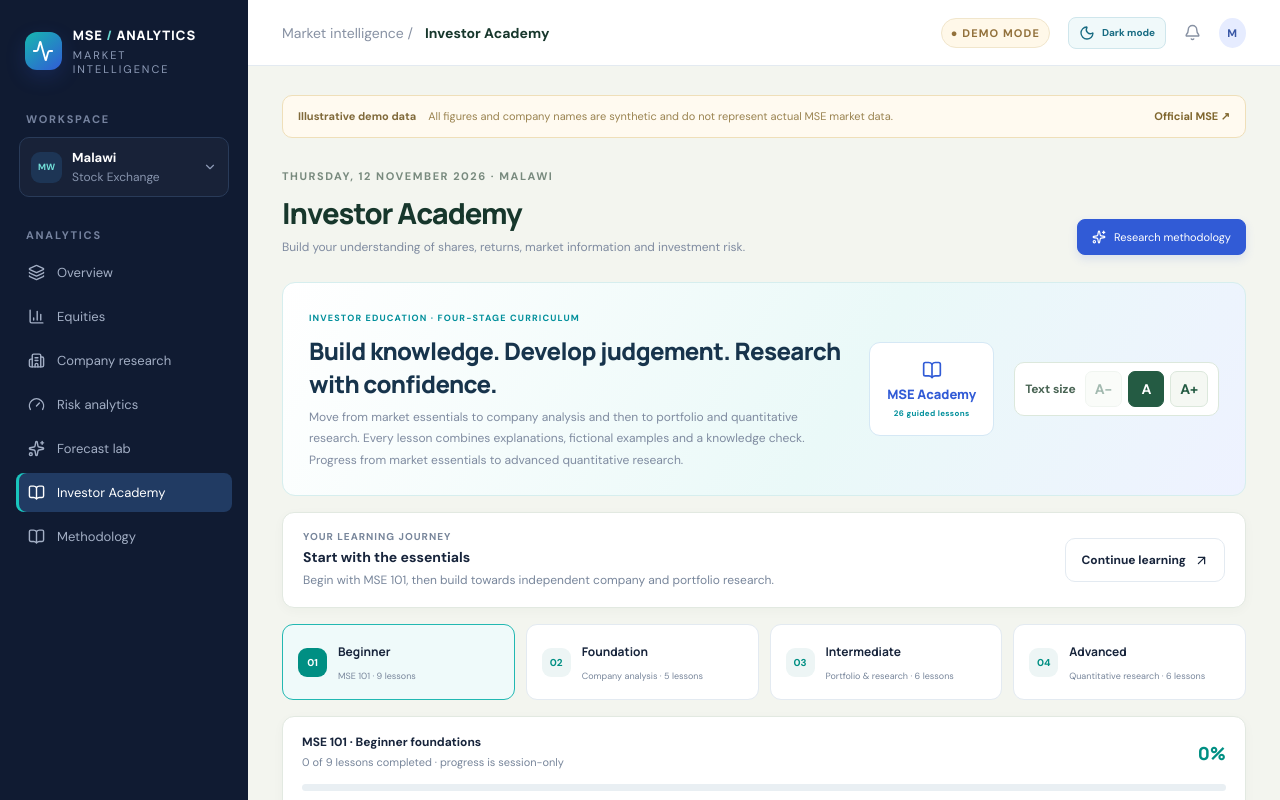
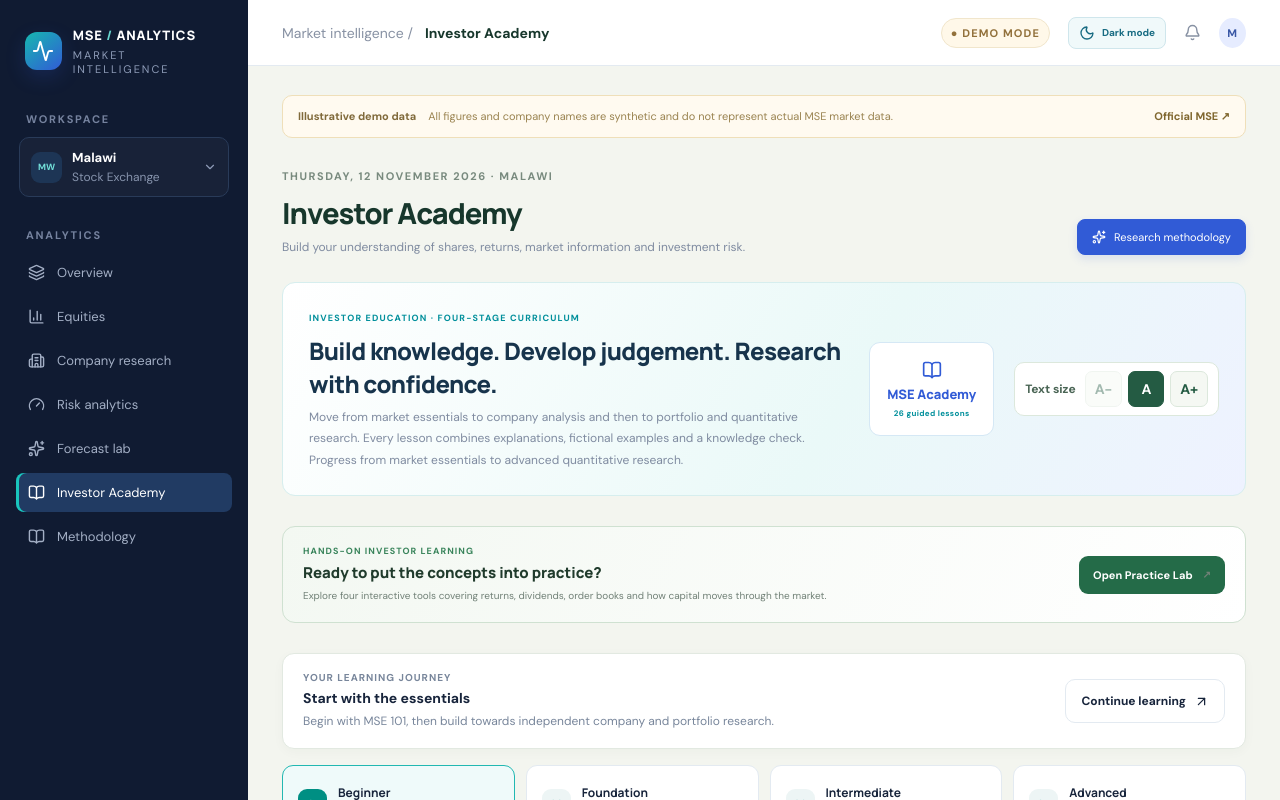
Before and after one commit to ZealotObryan/mse-data-intelligence, a Next.js app: page / in a window 1280 px wide. Both pictures are taken after a click on the button "Investor Academy". Shown: the top 800 px of the page. Built offline with nearby package versions, Linux system fonts and the light colour scheme.

Commit message:
Connect Investor Academy to the Practice Lab
* Add direct Practice Lab entry to Investor Academy

* Style Academy Practice Lab entry point

```diff
--- a/src/app/globals.css
+++ b/src/app/globals.css
@@ -805,3 +805,17 @@ th{font-size:10px}
 .shell[data-theme="dark"] .lesson-flow-node{background:#1d3027;border-color:#345246}
 .shell[data-theme="dark"] .lesson-real-world{background:#1d3529}
 @media(max-width:620px){.lesson-visual{padding:14px;margin:17px 0}.lesson-flow{grid-template-columns:1fr;gap:6px}.lesson-flow-node{min-height:0;grid-template-columns:27px 1fr;align-items:center;padding:10px 12px}.lesson-flow-node>span{grid-row:1}.lesson-flow-arrow{transform:rotate(90deg);justify-self:center;font-size:16px;line-height:1}.lesson-visual-heading>b{font-size:15px}.lesson-real-world p{font-size:13px}}
+
+
+/* Academy Practice Lab entry point */
+.academy-practice-entry{display:flex;align-items:center;justify-content:space-between;gap:20px;margin:14px 0;padding:18px 20px;border:1px solid #cfe1d1;border-radius:13px;background:linear-gradient(115deg,#f3f8f2,#fff)}
+.academy-practice-entry>div{display:grid;gap:5px;min-width:0}
+.academy-practice-entry small{font-size:9px;letter-spacing:.12em;font-weight:800;color:#39845b}
+.academy-practice-entry b{font:800 15px Manrope;color:#203b2c}
+.academy-practice-entry span{font-size:10px;line-height:1.6;color:#718177}
+.academy-practice-entry>a{display:inline-flex;align-items:center;justify-content:center;gap:10px;flex-shrink:0;padding:11px 14px;border-radius:9px;background:#246b48;color:#fff;text-decoration:none;font-size:11px;font-weight:800;transition:background .18s ease,transform .18s ease}
+.academy-practice-entry>a:hover{background:#195638;transform:translateY(-1px)}
+.shell[data-theme="dark"] .academy-practice-entry{background:linear-gradient(115deg,#142d25,#18372b);border-color:#315744}
+.shell[data-theme="dark"] .academy-practice-entry b{color:#e4f0e7}
+.shell[data-theme="dark"] .academy-practice-entry span{color:#a9bdb0}
+@media(max-width:620px){.academy-practice-entry{align-items:stretch;flex-direction:column;padding:16px}.academy-practice-entry>a{width:100%}}
--- a/src/app/page.tsx
+++ b/src/app/page.tsx
@@ -1,4 +1,5 @@
 "use client";
+import Link from "next/link";
 import {useMemo,useState,useSyncExternalStore} from "react";
 import {Activity,ArrowUpRight,ArrowDownRight,BarChart3,Bell,BookOpen,Building2,ChevronDown,FileText,Gauge,Layers3,Menu,Search,ShieldCheck,Sparkles,TrendingUp,Wallet,X,Moon,Sun} from "lucide-react";
 import {Area,AreaChart,Bar,BarChart,CartesianGrid,Cell,ResponsiveContainer,Tooltip,XAxis,YAxis} from "recharts";
@@ -115,6 +116,7 @@ export default function Home(){const theme=useSyncExternalStore(subscribeTheme,g
 
 {tab==="Investor Academy"&&<div className="academy" data-font-scale={academyFontScale}>
 <div className="academy-intro"><div><small>INVESTOR EDUCATION · FOUR-STAGE CURRICULUM</small><h2>Build knowledge. Develop judgement. Research with confidence.</h2><p>Move from market essentials to company analysis and then to portfolio and quantitative research. Every lesson combines explanations, fictional examples and a knowledge check. Progress from market essentials to advanced quantitative research.</p></div><div className="learning-badge"><BookOpen size={20}/><b>MSE Academy</b><small>26 guided lessons</small></div><div className="academy-font-controls" role="group" aria-label="Academy text size"><span>Text size</span><button type="button" onClick={()=>changeAcademyFontScale(academyFontScale==="120"?"110":"100")} disabled={academyFontScale==="100"} aria-label="Decrease lesson text size">A−</button><button type="button" onClick={()=>changeAcademyFontScale("100")} aria-pressed={academyFontScale==="100"}>A</button><button type="button" onClick={()=>changeAcademyFontScale(academyFontScale==="100"?"110":"120")} disabled={academyFontScale==="120"} aria-label="Increase lesson text size">A+</button></div></div>
+<div className="academy-practice-entry"><div><small>HANDS-ON INVESTOR LEARNING</small><b>Ready to put the concepts into practice?</b><span>Explore four interactive tools covering returns, dividends, order books and how capital moves through the market.</span></div><Link href="/academy/practice">Open Practice Lab <span aria-hidden="true">↗</span></Link></div>
 <div className="academy-home-strip panel"><div><small>YOUR LEARNING JOURNEY</small><b>{completedLessons.length===0?"Start with the essentials":completedLessons.length+" lessons completed across your learning paths"}</b><span>{completedLessons.length===0?"Begin with MSE 101, then build towards independent company and portfolio research.":"Pick up where you left off or explore another learning level."}</span></div><button type="button" className="academy-continue" onClick={()=>{const course=academyCourses[academyLevel];const next=course.findIndex((_,i)=>!completedLessons.includes(academyLevel+"-"+i));setLessonOpen(next<0?0:next)}}>Continue learning <ArrowUpRight size={15}/></button></div>
 <div className="academy-levels" role="tablist" aria-label="Learning level">
 <button type="button" role="tab" aria-selected={academyLevel==="beginner"} className={academyLevel==="beginner"?"selected":""} onClick={()=>{setAcademyLevel("beginner");setLessonOpen(0)}}><span>01</span><b>Beginner</b><small>MSE 101 · 9 lessons</small></button>
```
